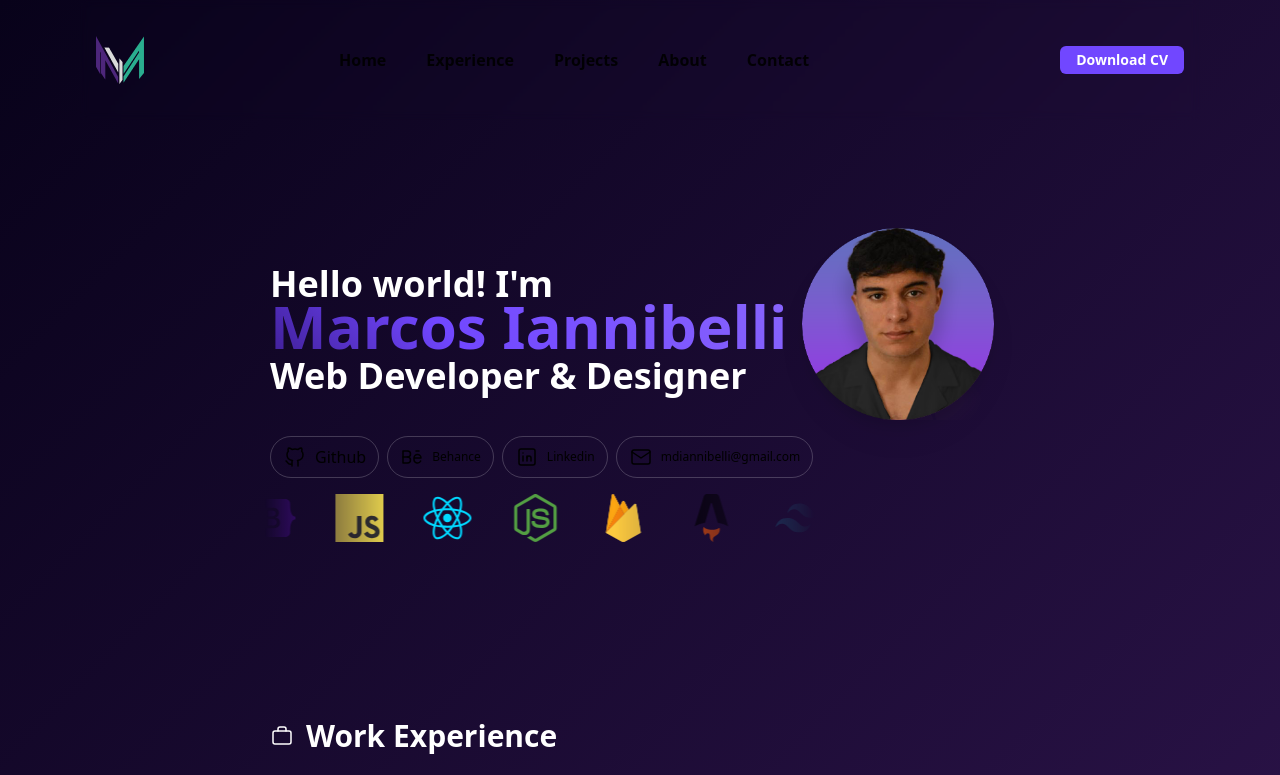
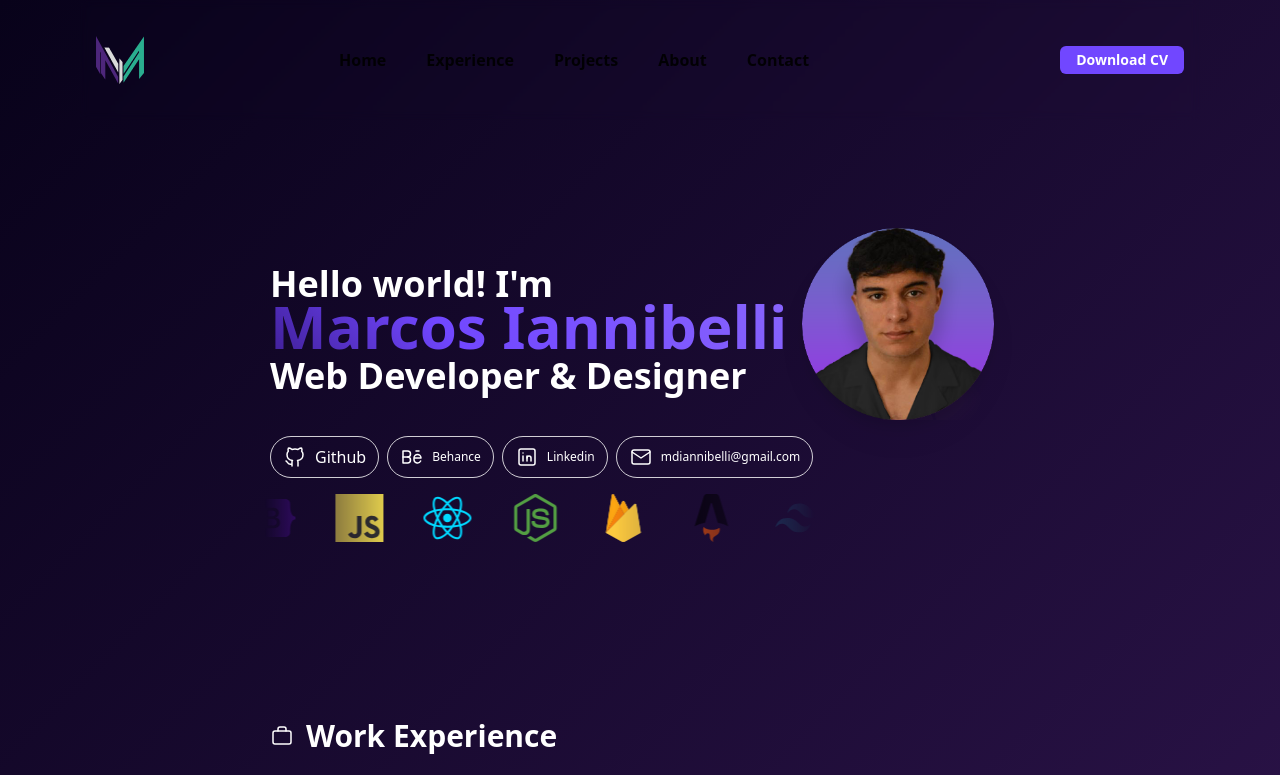
Before and after one commit to mdiannibelli/mdiannibelli-portfolio, an Astro site: page / in a window 1280 px wide. Shown: the top 775 px of the page. Built offline with nearby package versions, Linux system fonts and the light colour scheme; Astro itself is replaced by a stand-in of ours.

Commit message:
text fixed

```diff
--- a/src/pages/index.astro
+++ b/src/pages/index.astro
@@ -34,10 +34,10 @@ description='Hire mdiannibelli for the development and design of web pages,'>
                 <Image src={imgCv} alt="imgCv" class="drop-shadow-xl relative size-48 bottom-32 hidden sm:flex"/>
             </h2>
 			<nav class="flex flex-wrap gap-2 mb-3 mt-4 sm:mt-0">
-				<a class="rounded-full border border-white/20 flex items-center text-xs sm:text-base gap-x-2 px-2 py-1 sm:px-3 sm:py-2 hover:bg-[#6e5494] hover:bg-opacity-25 hover:border-[#6e5494] duration-300 ease" target="_blank" href="https://github.com/mdiannibelli"><GitHub/>Github</a>
-				<a class="rounded-full border border-white/20 flex items-center text-xs sm:text gap-x-2 px-2 py-1 sm:px-3 sm:py-2 hover:bg-blue-500 hover:bg-opacity-25 hover:border-blue-500 duration-300 ease" target="_blank" href="https://www.behance.net/mdiannibelli"><Behance/>Behance</a>
-				<a class="rounded-full border border-white/20 flex items-center text-xs sm:text gap-x-2 px-2 py-1 sm:px-3 sm:py-2 hover:bg-[#f2c01b] hover:bg-opacity-25 hover:border-[#f2c01b] duration-300 ease" target="_blank"  href="https://www.linkedin.com/in/marcos-iannibelli-1b3827254/"><Linkedin/>Linkedin</a>
-				<a class="rounded-full border border-white/20 flex items-center text-xs sm:text gap-x-2 px-2 py-1 sm:px-3 sm:py-2 hover:bg-[#c71610] hover:bg-opacity-25 hover:border-[#c71610] duration-300 ease" target="_blank" href="mailto:mdiannibelli@gmail.com"><Gmail/>mdiannibelli@gmail.com</a>
+				<a class="rounded-full border border-white/80 flex items-center text-xs text-white sm:text-base gap-x-2 px-2 py-1 sm:px-3 sm:py-2 hover:bg-[#6e5494] hover:bg-opacity-25 hover:border-[#6e5494] duration-300 ease" target="_blank" href="https://github.com/mdiannibelli"><GitHub/>Github</a>
+				<a class="rounded-full border border-white/80 flex items-center text-xs text-white sm:text gap-x-2 px-2 py-1 sm:px-3 sm:py-2 hover:bg-blue-500 hover:bg-opacity-25 hover:border-blue-500 duration-300 ease" target="_blank" href="https://www.behance.net/mdiannibelli"><Behance/>Behance</a>
+				<a class="rounded-full border border-white/80 flex items-center text-xs text-white sm:text gap-x-2 px-2 py-1 sm:px-3 sm:py-2 hover:bg-[#f2c01b] hover:bg-opacity-25 hover:border-[#f2c01b] duration-300 ease" target="_blank"  href="https://www.linkedin.com/in/marcos-iannibelli-1b3827254/"><Linkedin/>Linkedin</a>
+				<a class="rounded-full border border-white/80 flex items-center text-xs text-white sm:text gap-x-2 px-2 py-1 sm:px-3 sm:py-2 hover:bg-[#c71610] hover:bg-opacity-25 hover:border-[#c71610] duration-300 ease" target="_blank" href="mailto:mdiannibelli@gmail.com"><Gmail/>mdiannibelli@gmail.com</a>
 			</nav>
 
 			<!-- Skills -->
```
